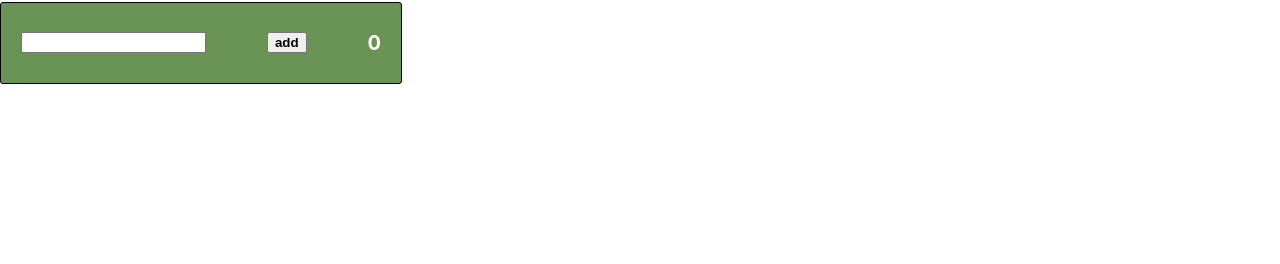
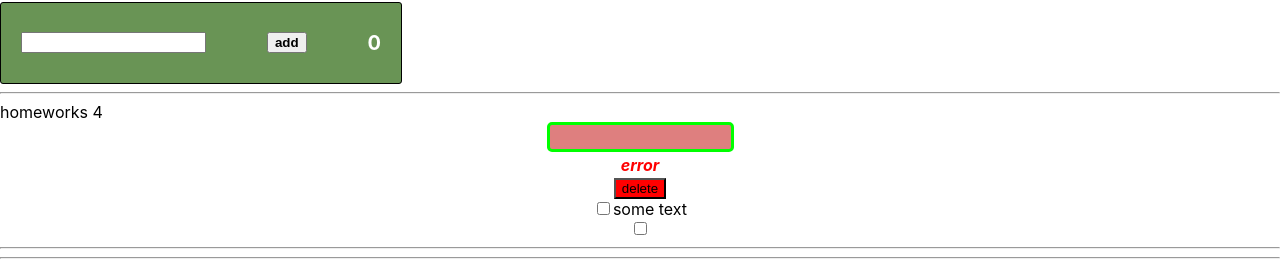
Before and after one commit to alx8437/tasks__Ignat_typescript, a React (Create React App) app: page / in a window 1280 px wide. Shown: the part 615-879 px from the top of the page. Before the commit the page ends 800 px from the top, so only its background shows below. Built offline with nearby package versions, Linux system fonts and the light colour scheme.

Commit message:
styled superInput and fix HW3: create new user, type for callback setName

```diff
--- a/src/p1-main/m1-ui/u1-app/App.tsx
+++ b/src/p1-main/m1-ui/u1-app/App.tsx
@@ -3,6 +3,7 @@ import s from "./App.module.css";
 import HW1 from "../../../p2-homeworks/h1/HW1";
 import HW2 from "../../../p2-homeworks/h2/HW2";
 import HW3 from "../../../p2-homeworks/h3/HW3";
+import HW4 from "../../../p2-homeworks/h4/HW4";
 
 function App() {
     return (
@@ -11,7 +12,7 @@ function App() {
             <HW1/>
             <HW2/>
             <HW3/>
-            {/*<HW4/>*/}
+            <HW4/>
             {/*<HW5/>*/}
 
         </div>
--- a/src/p2-homeworks/h3/Greeting.tsx
+++ b/src/p2-homeworks/h3/Greeting.tsx
@@ -3,7 +3,7 @@ import s from "./Greeting.module.css";
 
 type GreetingPropsType = {
     name: string
-    setNameCallback: any
+    setNameCallback: (e: React.ChangeEvent<HTMLInputElement>) => void
     addUser: () => void
     error?: string
     totalUsers: number
--- a/src/p2-homeworks/h3/HW3.tsx
+++ b/src/p2-homeworks/h3/HW3.tsx
@@ -13,8 +13,8 @@ function HW3() {
     const [users, setUsers] = useState<Array<UserType>>([]);
 
     const addUserCallback = (name: string) => {
-        const newUsers = users
-        newUsers.push({_id: v1(), name})
+        const newUser = {_id: v1(), name}
+        const newUsers: Array<UserType> = [...users, newUser]
         setUsers(newUsers);
     }
 
@@ -22,7 +22,10 @@ function HW3() {
         <div>
             <hr/>
             homeworks 3
-            <GreetingContainer users={users} addUserCallback={addUserCallback}/>
+            <GreetingContainer
+                users={users}
+                addUserCallback={addUserCallback}
+            />
         </div>
     );
 }
--- a/src/p2-homeworks/h4/HW4.tsx
+++ b/src/p2-homeworks/h4/HW4.tsx
@@ -30,7 +30,6 @@ function HW4() {
                     onChangeText={setText}
                     onEnter={showAlert}
                     error={error}
-                    // className={s.blue} // проверьте, рабоет ли смешивание классов
                 />
 
                 {/*should work (должно работать)*/}
--- a/src/p2-homeworks/h4/common/c1-SuperInputText/SuperInputText.module.css
+++ b/src/p2-homeworks/h4/common/c1-SuperInputText/SuperInputText.module.css
@@ -1,12 +1,24 @@
-.superInput {
+.inputDefault {
+    height: 20px;
+    padding: 2px;
+    border-radius: 5px;
+}
+
+.errorInput {
+    background: #de7f7f;
+    border: 3px solid lime;
 
 }
 
-.errorInput {
-    border: 3px solid lime;
-    background: red;
+.superInput {
+    background: white;
+    border: 3px solid #007bff;
 }
 
+
 .error {
+    margin: 3px;
     color: red;
+    font-weight: bold;
+    font-style: oblique;
 }
--- a/src/p2-homeworks/h4/common/c1-SuperInputText/SuperInputText.tsx
+++ b/src/p2-homeworks/h4/common/c1-SuperInputText/SuperInputText.tsx
@@ -16,10 +16,13 @@ type SuperInputTextPropsType = DefaultInputPropsType & { // и + ещё проп
 const SuperInputText: React.FC<SuperInputTextPropsType> = (
     {
         type, // достаём и игнорируем чтоб нельзя было задать другой тип инпута
-        onChange, onChangeText,
-        onKeyPress, onEnter,
+        onChange,
+        onChangeText,
+        onKeyPress,
+        onEnter,
         error,
-        className, spanClassName,
+        className,
+        spanClassName,
 
         ...restProps// все остальные пропсы попадут в объект restProps
     }
@@ -39,8 +42,7 @@ const SuperInputText: React.FC<SuperInputTextPropsType> = (
     }
 
     const finalSpanClassName = `${s.error} ${spanClassName ? spanClassName : ""}`;
-    const finalInputClassName = `${s.errorInput} ${className}`; // need to fix with (?:) and s.superInput
-
+    const finalInputClassName = `${s.inputDefault} ${error ? s.errorInput : s.superInput}`; // need to fix with (?:) and s.superInput
     return (
         <>
             <input
```
